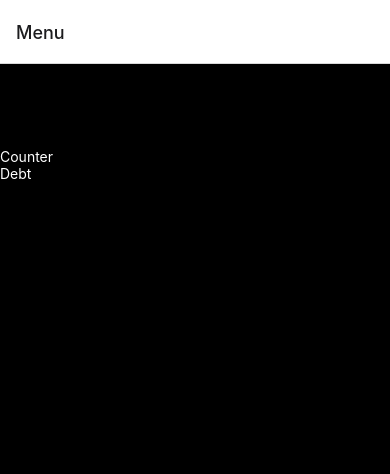
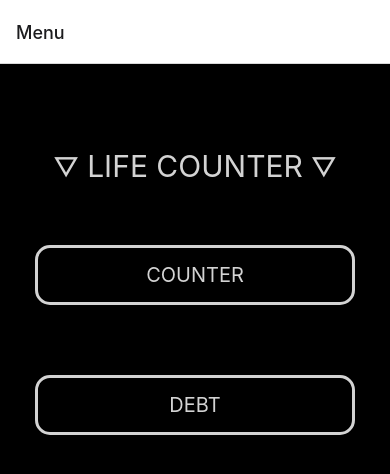
Before and after one commit to JoonatanSil/Life-Counter, a React Native app: screen /Menu in a window 390 px wide. Shown: the top 474 px of the page. Built offline with nearby package versions, Linux system fonts and the light colour scheme.

Commit message:
made visual changes to menu screen

```diff
--- a/screens/MenuScreen.js
+++ b/screens/MenuScreen.js
@@ -1,30 +1,77 @@
-import React from 'react';
-import { StyleSheet, SafeAreaView, Text, View, Dimensions } from 'react-native';
-import MenuItem from '../components/MenuItem';
-import PlayerLife from '../components/PlayerLife';
+import React from "react";
+import {
+    StyleSheet,
+    SafeAreaView,
+    Text,
+    View,
+    Dimensions,
+    Pressable,
+} from "react-native";
+import MenuItem from "../components/MenuItem";
+import PlayerLife from "../components/PlayerLife";
 
-const windowWidth = Dimensions.get('window').width;
-const windowHeight = Dimensions.get('window').height;
+const windowWidth = Dimensions.get("window").width;
+const windowHeight = Dimensions.get("window").height;
 
 const MenuScreen = ({ navigation }) => {
     return (
         <SafeAreaView style={styles.container}>
-            <MenuItem name={"Counter"} destination={"Counter"} navigation={navigation} />
-            <MenuItem name={"Debt"} destination={"Debt"} navigation={navigation} />
+            <Text
+                style={{ color: "lightgray", fontSize: 30, marginBottom: 40 }}
+            >
+                ⛛ LIFE COUNTER ⛛
+            </Text>
+            <Pressable
+                style={styles.button}
+                onPress={() => navigation.navigate("Counter")}
+            >
+                <Text style={{ color: "lightgray", fontSize: 20 }}>
+                    COUNTER
+                </Text>
+            </Pressable>
+            <Pressable
+                style={styles.button}
+                onPress={() => navigation.navigate("Debt")}
+            >
+                <Text style={{ color: "lightgray", fontSize: 20 }}>DEBT</Text>
+            </Pressable>
+            {/* <MenuItem
+                name={"Counter"}
+                destination={"Counter"}
+                navigation={navigation}
+            />
+            <MenuItem
+                name={"Debt"}
+                destination={"Debt"}
+                navigation={navigation}
+            /> */}
             <MenuItem />
             <MenuItem />
             <MenuItem />
         </SafeAreaView>
-    )
-}
+    );
+};
 
 const styles = StyleSheet.create({
     container: {
         flex: 1,
         flexWrap: "wrap",
         backgroundColor: "black",
+        justifyContent: "flex-start",
+        alignItems: "center",
         paddingHorizontal: windowWidth * 0.05,
-        paddingTop: windowHeight * 0.10,
+        paddingTop: windowHeight * 0.1,
+    },
+    button: {
+        borderWidth: 3,
+        borderColor: "lightgray",
+        borderRadius: 15,
+        justifyContent: "center",
+        alignItems: "center",
+        padding: 15,
+        margin: 20,
+        marginBottom: 50,
+        width: 320,
     },
 });
 
```
Also changed, not shown: 1 other file (tests, documents, lock files or other folders).
